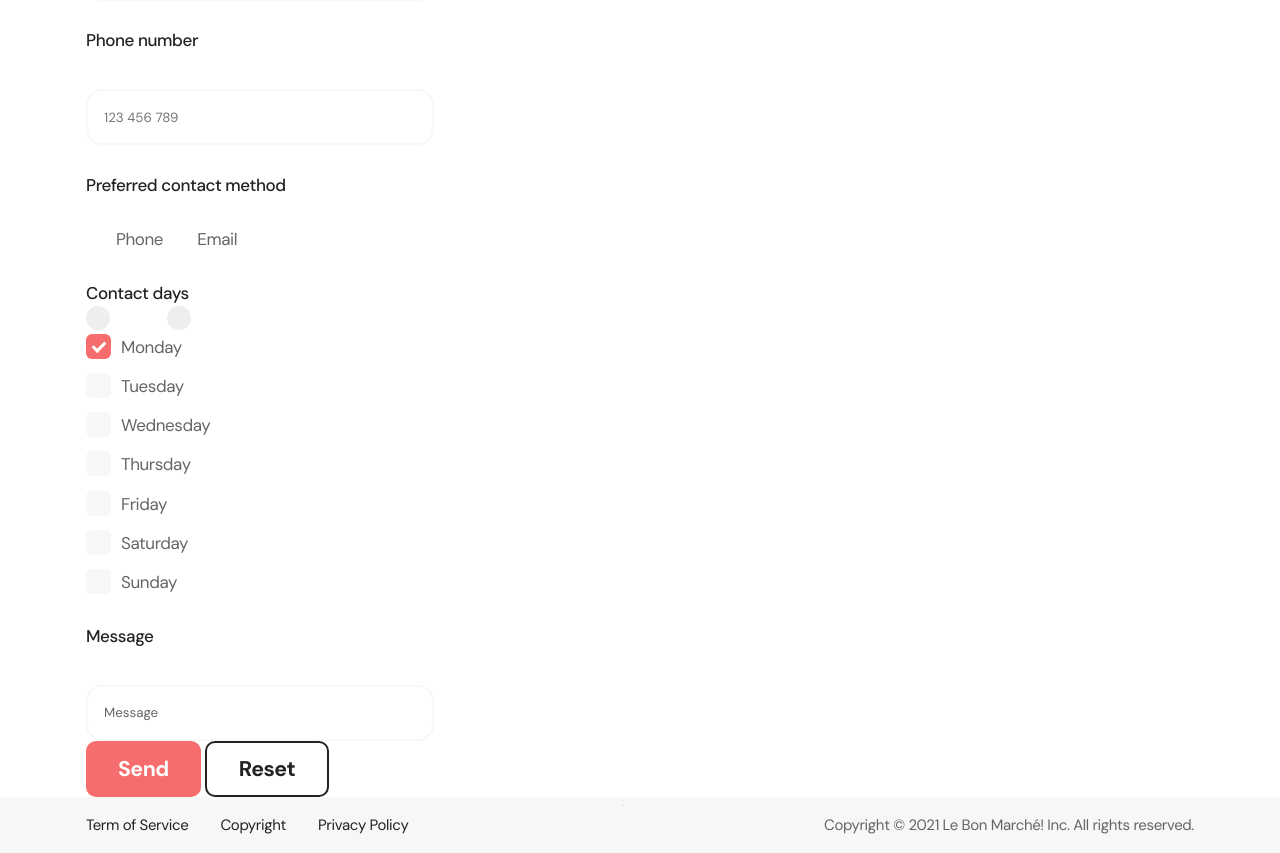
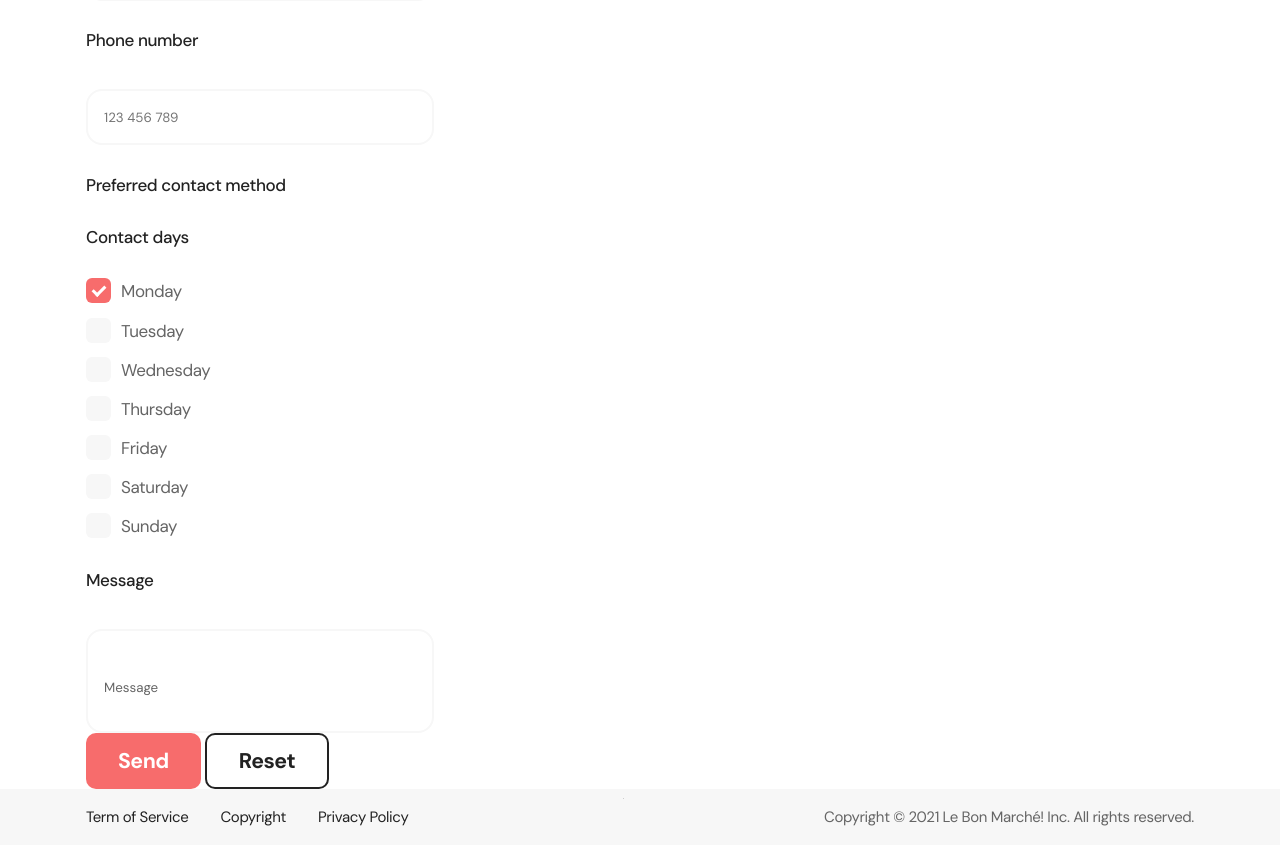
Before and after one commit to alohaquando/WebProg-HTML-and-CSS, a PHP site: page /5.1.6-Contact.html in a window 1280 px wide. Shown: the part 636-1489 px from the top of the page. After the commit the page ends 1462 px from the top, so only its background shows below. Run offline with PHP 8.4, Linux system fonts and the light colour scheme; some libraries are stand-ins or nearby versions.

Commit message:
update input

```diff
--- a/Pages/5.1.6-Contact.html
+++ b/Pages/5.1.6-Contact.html
@@ -38,15 +38,6 @@
      <input type="tel" placeholder = "123 456 789" name="phone" pattern="[0-9]{3}-[0-9]{3}-[0-9]{3}"/>
 
      <h5>Preferred contact method</h5>
-     <label class="radioContainer">Phone
-       <input type="radio" >
-       <span class="circle"></span>
-     </label>
-
-     <label class="radioContainer">Email
-       <input type="radio" >
-       <span class="circle"></span>
-     </label>
 
      <h5>Contact days</h5>
       <label class="contain">Monday
--- a/Pages/CSS/input.css
+++ b/Pages/CSS/input.css
@@ -71,33 +71,6 @@ select{
   cursor:pointer;
 }
 
-
-/* radioooooooooooooooooooooooooooooooooooooooooooooooooooo */
-.radioContainer{
-  display: inline-block;
-  position: relative;
-  cursor: pointer;
-  font-family: inherit;
-  font-size: 17px;
-  user-select: none;
-  padding-left: 30px;
-}
-.radioContainer input{
-  display: none;
-}
-.radioContainer .circle{
-  display: inline-block;
-  width: 24px;
-  height: 24px;
-  background-color: #eee;
-  position: absolute;
-  left: 0;
-  top:0;
-  border-radius: 50%;
-}
-.radioContainer input:checked+ .circle{
-  background-color: #2196fc;
-}
 /* Customize the label (the container) */
 .contain {
   display: block;
@@ -168,7 +141,14 @@ input.message{
   border-radius: 16px;
   border: solid 2px var(--light-gray);
 }
-
+.message input{
+  width: 348px;
+  height: 104px;
+  margin: 8px 0 0;
+  padding: 16px 6px 4px 16px;
+  border-radius: 16px;
+  border: solid 2px var(--light-gray);
+}
 .reset{
   width: 125px;
   height: 56px;
```
